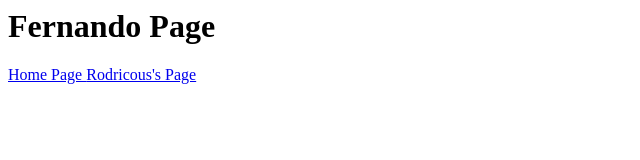
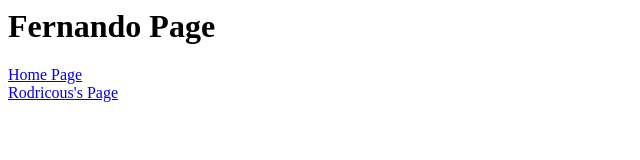
Before and after one commit to ffort/AboutUs, a plain HTML site: page Fernando.html in a window 1280 px wide. Shown: the whole page, without its empty margins (0-640 px from the left). Drawn offline with Linux system fonts and the light colour scheme.

Commit message:
Added Links to pages

```diff
--- a/Fernando.html
+++ b/Fernando.html
@@ -7,7 +7,7 @@
 
 		<h1> Fernando Page </h1>
 
-		<a href="index.html"> Home Page </a>
+		<a href="index.html"> Home Page </a> <br/>
 		<a href="Rodricous.html"> Rodricous's Page </a>
 
 	</body>
```
Also changed, not shown: Rodricous.html (+1 -1 lines), index.html (+1 -1 lines).
